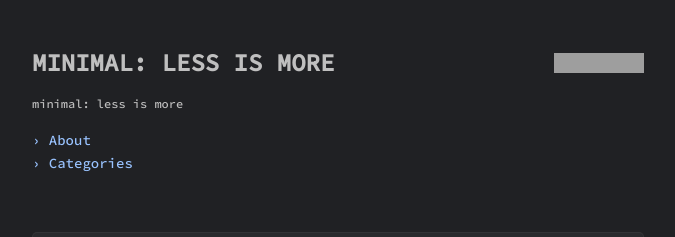
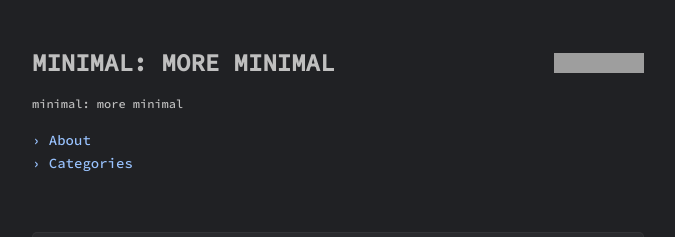
Before and after one commit to pozuhtuhv/pozuhtuhv.github.io, a Jekyll site: the page built from index.html, in a window 1280 px wide. Shown: the top 237 px of the page, without its empty margins (302-977 px from the left). Built offline with Jekyll 4.4.1, drawn with Linux system fonts in a browser that asks for light colours; grey boxes are pictures that could not be loaded.

Commit message:
(edit) blog_name

```diff
--- a/_config.yml
+++ b/_config.yml
@@ -1,7 +1,7 @@
 site: pozuhtuhv
 title: pozuhtuhv
-greetings: "minimal: less is more"
-description: "minimal: less is more"
+greetings: "minimal: more minimal"
+description: "minimal: more minimal"
 lang: en-US
 timezone: Asia/Seoul
 repo: https://github.com/pozuhtuhv/pozuhtuhv.github.io # site repo [optional]
@@ -9,7 +9,7 @@ data-theme: dark # default theme "dark" | "light"
 
 author:
   name: pozuhtuhv
-  bio: "minimal: less is more"
+  bio: "minimal: more minimal"
   userpicture: /assets/img/computersolo.jpg # img path
   username: Hyeounseok-Cho # general username
   github: pozuhtuhv # github username
```
